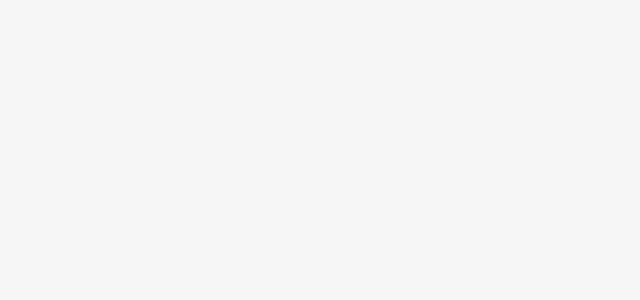
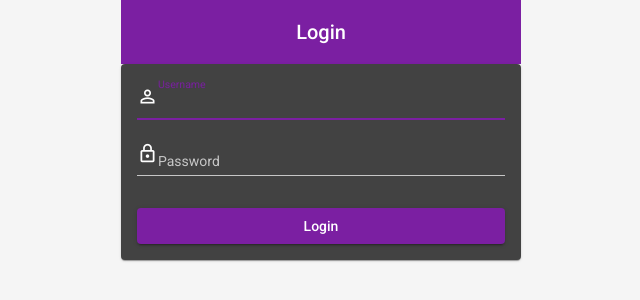
Before and after one commit to TahsinBrains/todo-list, an Angular app: page /login in a window 1280 px wide. Before the commit this address led to /. Shown: the top 300 px of the page, without its empty margins (319-959 px from the left). Built offline with nearby package versions, Linux system fonts and the light colour scheme.

Commit message:
made login page

```diff
--- a/src/app/app-routing.module.ts
+++ b/src/app/app-routing.module.ts
@@ -1,7 +1,10 @@
 import { NgModule } from '@angular/core';
 import { RouterModule, Routes } from '@angular/router';
+import { LoginComponent } from './login/components/login/login.component';
 
-const routes: Routes = [];
+const routes: Routes = [
+  { path: 'login', component: LoginComponent },
+];
 
 @NgModule({
   imports: [RouterModule.forRoot(routes)],
--- /dev/null
+++ b/src/app/login/components/login/login.component.css
@@ -0,0 +1,30 @@
+.login-container {
+  height: 100%;
+  width: 100%;
+  align-items: center;
+  display: flex;
+}
+
+form {
+  width: 100%;
+}
+
+.login-content {
+  width: 400px;
+  display: block;
+  margin: 0 auto;
+}
+
+.login-toolbar {
+  justify-content: center;
+}
+
+.mat-form-field {
+  width: 100%;
+  display: block;
+}
+
+.mat-raised-button {
+  width: 100%;
+  margin-top: 15px;
+}
--- /dev/null
+++ b/src/app/login/components/login/login.component.html
@@ -0,0 +1,20 @@
+<div class="login-container">
+  <div class="login-content">
+    <mat-toolbar class="login-toolbar" color="primary">Login</mat-toolbar>
+    <mat-card>
+      <form [formGroup]="loginForm" novalidate (ngSubmit)="onSubmit()">
+        <mat-form-field>
+          <mat-icon matPrefix>person_outline</mat-icon>
+          <input autofocus type="text" matInput placeholder="Username" formControlName="username">
+        </mat-form-field>
+
+        <mat-form-field>
+          <mat-icon matPrefix>lock_outline</mat-icon>
+          <input type="password" autocomplete="false" matInput placeholder="Password" formControlName="password">
+        </mat-form-field>
+
+        <button type="submit" mat-raised-button color="primary">Login</button>
+      </form>
+    </mat-card>
+  </div>
+</div>
--- /dev/null
+++ b/src/app/login/components/login/login.component.ts
@@ -0,0 +1,25 @@
+import { Component, OnInit } from '@angular/core';
+import { FormBuilder } from '@angular/forms';
+
+@Component({
+  selector: 'app-login',
+  templateUrl: './login.component.html',
+  styleUrls: ['./login.component.css']
+})
+export class LoginComponent implements OnInit {
+
+  loginForm = this.fb.group({
+    username: [null],
+    password: [null]
+  });
+
+  constructor(private fb: FormBuilder) {}
+
+  ngOnInit(): void {
+  }
+
+  onSubmit() {
+
+  }
+
+}
```
Also changed, not shown: src/app/login/login.module.ts (+17 -3 lines), 1 other file (tests, documents, lock files or other folders).
